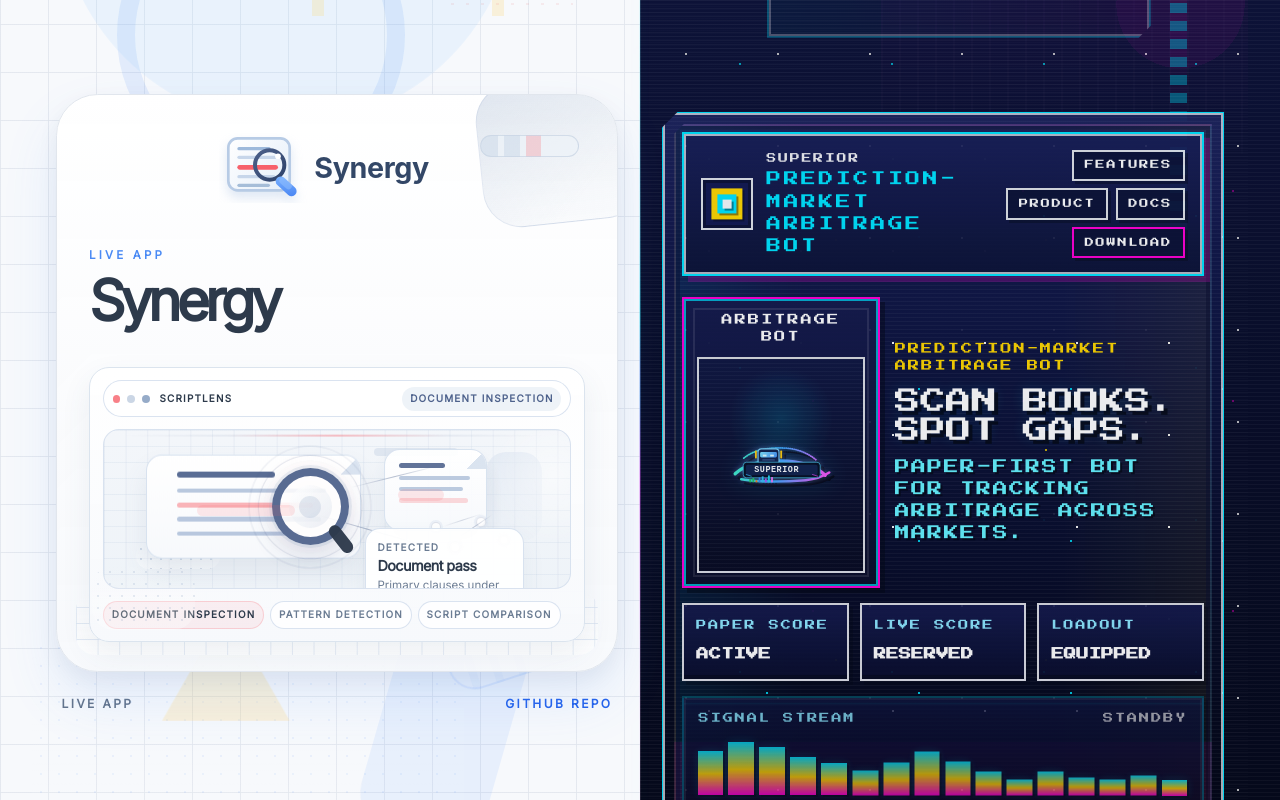
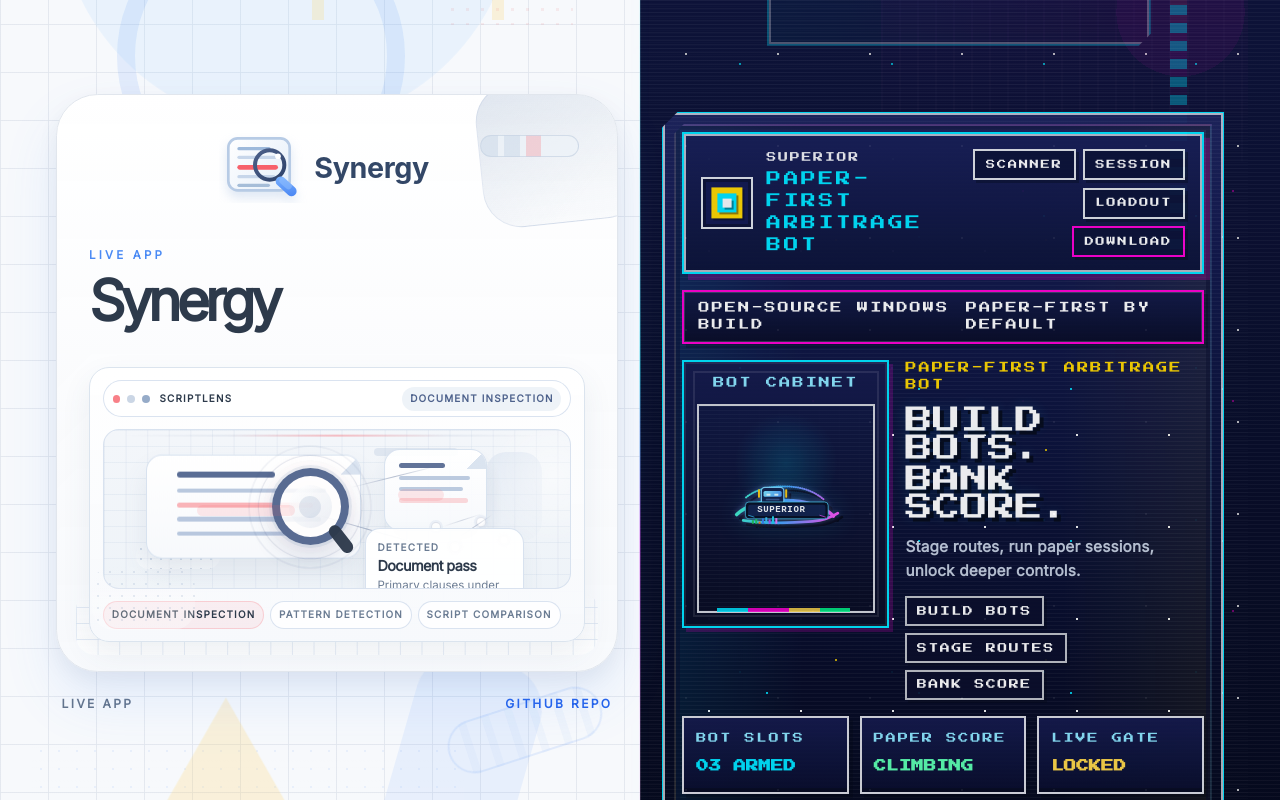
Before and after one commit to Zwin-ux/website, a Next.js app: page / in a window 1280 px wide. Shown: the part 440-1240 px from the top of the page. Built offline with nearby package versions, Linux system fonts and the light colour scheme.

Commit message:
Refine Superior cabinet hierarchy

```diff
--- a/app/page.tsx
+++ b/app/page.tsx
@@ -219,21 +219,26 @@ export default function Home() {
                       <span className="superior-card-brand-copy">
                         <span className="superior-card-brand-name">Superior</span>
                         <span className="superior-card-brand-tag">
-                          Prediction-market arbitrage bot
+                          Paper-first arbitrage bot
                         </span>
                       </span>
                     </div>
                     <div className="superior-card-nav">
-                      <span>Features</span>
-                      <span>Product</span>
-                      <span>Docs</span>
+                      <span>Scanner</span>
+                      <span>Session</span>
+                      <span>Loadout</span>
                       <span>Download</span>
                     </div>
                   </div>
 
+                  <div className="superior-card-statusrail" aria-hidden>
+                    <span>Open-source Windows build</span>
+                    <span>Paper-first by default</span>
+                  </div>
+
                   <div className="superior-card-stage">
                     <div className="superior-card-artframe" aria-hidden>
-                      <p className="superior-card-art-label">Arbitrage bot</p>
+                      <p className="superior-card-art-label">Bot cabinet</p>
                       <div className="superior-card-art-window pixel-art">
                         <img
                           src="/logos/superior.svg"
@@ -245,33 +250,38 @@ export default function Home() {
 
                     <div className="product-card-copy superior-card-copy">
                       <p className="superior-card-kicker">
-                        Prediction-market arbitrage bot
+                        Paper-first arbitrage bot
                       </p>
                       <h2 className="superior-card-title">
-                        <span>Scan books.</span>
-                        <span>Spot gaps.</span>
+                        <span>Build bots.</span>
+                        <span>Bank score.</span>
                       </h2>
                       <p className="superior-card-subtitle">
-                        Paper-first bot for tracking arbitrage across markets.
+                        Stage routes, run paper sessions, unlock deeper controls.
                       </p>
+                      <div className="superior-card-loop" aria-hidden>
+                        <span>Build bots</span>
+                        <span>Stage routes</span>
+                        <span>Bank score</span>
+                      </div>
                     </div>
 
                     <div className="superior-card-scoreboard" aria-hidden>
                       <div className="superior-card-score-item">
                         <span className="superior-card-score-label">
-                          Paper score
+                          Bot slots
                         </span>
-                        <strong>Active</strong>
+                        <strong>03 armed</strong>
                       </div>
                       <div className="superior-card-score-item">
                         <span className="superior-card-score-label">
-                          Live score
+                          Paper score
                         </span>
-                        <strong>Reserved</strong>
+                        <strong>Climbing</strong>
                       </div>
                       <div className="superior-card-score-item">
-                        <span className="superior-card-score-label">Loadout</span>
-                        <strong>Equipped</strong>
+                        <span className="superior-card-score-label">Live gate</span>
+                        <strong>Locked</strong>
                       </div>
                     </div>
 
@@ -282,10 +292,10 @@ export default function Home() {
                     >
                       <div className="superior-card-signal-meta">
                         <span className="superior-card-signal-label">
-                          Signal stream
+                          Session feed
                         </span>
                         <span className="superior-card-signal-status">
-                          {world === "superior" ? "Live" : "Standby"}
+                          {world === "superior" ? "Tracking" : "Standby"}
                         </span>
                       </div>
                       <div className="superior-card-signal-track">
--- a/styles/site.css
+++ b/styles/site.css
@@ -1732,7 +1732,7 @@
 .superior-card-body {
   display: flex;
   flex-direction: column;
-  gap: 1.3rem;
+  gap: 1rem;
   min-height: 100%;
 }
 
@@ -1756,7 +1756,7 @@
   align-items: center;
   justify-content: space-between;
   gap: 1rem;
-  padding: 1rem 1.05rem;
+  padding: 0.95rem 1.05rem 0.9rem;
   border: 2px solid #00e5ff;
   background: linear-gradient(180deg, rgba(25, 32, 88, 0.98), rgba(14, 20, 56, 0.98));
   box-shadow:
@@ -1853,10 +1853,31 @@
   border-color: #ff00d4;
 }
 
+.superior-card-statusrail {
+  display: flex;
+  align-items: center;
+  justify-content: space-between;
+  gap: 1rem;
+  padding: 0.52rem 0.9rem;
+  border: 2px solid #ff00d4;
+  background: linear-gradient(180deg, rgba(20, 26, 72, 0.98), rgba(10, 14, 40, 0.98));
+  box-shadow:
+    inset 0 0 0 1px rgba(248, 250, 252, 0.18),
+    4px 4px 0 rgba(4, 8, 20, 0.24);
+}
+
+.superior-card-statusrail span {
+  color: #ffffff;
+  font-family: "Pixel Operator", var(--font-press-start), "Courier New", monospace;
+  font-size: 0.7rem;
+  letter-spacing: 0.18em;
+  text-transform: uppercase;
+}
+
 .superior-card-stage {
   display: grid;
-  grid-template-columns: minmax(10.75rem, 0.78fr) minmax(0, 1.22fr);
-  gap: 0.95rem;
+  grid-template-columns: minmax(11.2rem, 0.82fr) minmax(0, 1.18fr);
+  gap: 1rem;
   align-items: start;
   flex: 1;
 }
@@ -1864,11 +1885,11 @@
 .superior-card-artframe {
   position: relative;
   padding: 0.8rem;
-  border: 2px solid #ff00d4;
-  background: linear-gradient(180deg, rgba(22, 28, 78, 0.98), rgba(11, 15, 42, 0.98));
+  border: 2px solid #00e5ff;
+  background: linear-gradient(180deg, rgba(22, 28, 78, 0.98), rgba(9, 13, 36, 0.98));
   box-shadow:
-    inset 0 0 0 2px rgba(0, 229, 255, 0.72),
-    5px 5px 0 rgba(4, 8, 20, 0.44);
+    inset 0 0 0 2px rgba(248, 250, 252, 0.08),
+    4px 4px 0 rgba(255, 0, 212, 0.2);
 }
 
 .superior-card-artframe::before {
@@ -1879,19 +1900,40 @@
   pointer-events: none;
 }
 
+.superior-card-artframe::after {
+  content: "";
+  position: absolute;
+  left: 1rem;
+  right: 1rem;
+  bottom: 0.9rem;
+  height: 0.24rem;
+  background: linear-gradient(
+    90deg,
+    rgba(0, 229, 255, 0) 0 10%,
+    rgba(0, 229, 255, 0.98) 10% 28%,
+    rgba(255, 0, 212, 0.98) 28% 52%,
+    rgba(255, 216, 74, 0.96) 52% 70%,
+    rgba(0, 255, 140, 0.94) 70% 88%,
+    rgba(0, 255, 140, 0) 88% 100%
+  );
+  opacity: 0.9;
+}
+
 .superior-card-art-label {
   margin-bottom: 0.75rem;
-  color: #ffffff;
+  color: #8de8ff;
   font-size: 0.7rem;
   text-align: center;
 }
 
 .superior-card-art-window {
+  position: relative;
   display: grid;
   place-items: center;
-  min-height: 13.5rem;
-  padding: 1rem;
-  border: 2px solid rgba(248, 250, 252, 0.88);
+  min-height: 13.1rem;
+  padding: 1rem 1rem 1.4rem;
+  overflow: hidden;
+  border: 2px solid rgba(248, 250, 252, 0.84);
   background:
     radial-gradient(circle at 50% 28%, rgba(0, 229, 255, 0.16), transparent 30%),
     repeating-linear-gradient(
@@ -1902,11 +1944,23 @@
     linear-gradient(180deg, #111843 0%, #090d23 100%);
 }
 
+.superior-card-art-window::after {
+  content: "";
+  position: absolute;
+  inset: 0;
+  background:
+    linear-gradient(rgba(255, 255, 255, 0.04) 1px, transparent 1px),
+    linear-gradient(90deg, rgba(255, 255, 255, 0.03) 1px, transparent 1px);
+  background-size: 100% 1.25rem, 1.25rem 100%;
+  opacity: 0.2;
+  pointer-events: none;
+}
+
 .superior-card-copy {
   display: flex;
   flex-direction: column;
   justify-content: center;
-  gap: 0.8rem;
+  gap: 0.85rem;
   min-height: 100%;
 }
 
@@ -1918,11 +1972,11 @@
 .superior-card-title {
   display: flex;
   flex-direction: column;
-  gap: 0.2rem;
+  gap: 0.25rem;
   color: #ffffff;
   font-family: var(--font-press-start), "Courier New", monospace;
-  font-size: clamp(1.4rem, 2vw, 2.05rem);
-  line-height: 1.02;
+  font-size: clamp(1.48rem, 2.15vw, 2.12rem);
+  line-height: 1;
   text-transform: uppercase;
   text-shadow:
     4px 4px 0 rgba(5, 9, 19, 0.78),
@@ -1934,13 +1988,33 @@
 }
 
 .superior-card-subtitle {
-  color: #66f4ff;
+  color: rgba(230, 241, 255, 0.84);
+  font-size: 0.96rem;
+  font-weight: 600;
+  letter-spacing: 0.01em;
+  line-height: 1.55;
+  text-shadow: none;
+}
+
+.superior-card-loop {
+  display: flex;
+  flex-wrap: wrap;
+  gap: 0.4rem;
+}
+
+.superior-card-loop span {
+  display: inline-flex;
+  align-items: center;
+  min-height: 1.9rem;
+  padding: 0.35rem 0.6rem;
+  border: 2px solid rgba(248, 250, 252, 0.76);
+  background: rgba(11, 16, 44, 0.92);
+  color: #ffffff;
   font-family: "Pixel Operator", var(--font-press-start), "Courier New", monospace;
-  font-size: 0.92rem;
-  letter-spacing: 0.11em;
-  line-height: 1.5;
+  font-size: 0.62rem;
+  letter-spacing: 0.16em;
   text-transform: uppercase;
-  text-shadow: 2px 2px 0 rgba(5, 9, 19, 0.72);
+  box-shadow: 3px 3px 0 rgba(4, 8, 20, 0.28);
 }
 
 .superior-card-scoreboard {
@@ -1972,6 +2046,18 @@
   font-family: var(--font-press-start), "Courier New", monospace;
   font-size: 0.78rem;
   text-transform: uppercase;
+}
+
+.superior-card-score-item:nth-child(1) strong {
+  color: #00e5ff;
+}
+
+.superior-card-score-item:nth-child(2) strong {
+  color: #5cffb2;
+}
+
+.superior-card-score-item:nth-child(3) strong {
+  color: #ffd84a;
 }
 
 .superior-card-signal-panel {
@@ -2014,6 +2100,10 @@
   color: rgba(255, 255, 255, 0.74);
 }
 
+.superior-card-signal-panel[data-live="true"] .superior-card-signal-status {
+  color: #5cffb2;
+}
+
 .superior-card-signal-track {
   display: grid;
   grid-template-columns: repeat(16, minmax(0, 1fr));
@@ -2047,6 +2137,7 @@
 }
 
 .homepage-shell[data-world="superior"] .superior-card-headerband,
+.homepage-shell[data-world="superior"] .superior-card-statusrail,
 .homepage-shell[data-world="superior"] .superior-card-signal-panel {
   border-color: #00e5ff;
   box-shadow:
@@ -2055,7 +2146,6 @@
 }
 
 .homepage-shell[data-world="superior"] .superior-card-title,
-.homepage-shell[data-world="superior"] .superior-card-subtitle,
 .homepage-shell[data-world="superior"] .superior-card-brand-tag,
 .homepage-shell[data-world="superior"] .superior-card-signal-status {
   animation: text-glitch 4.4s steps(3, end) infinite;
@@ -2984,6 +3074,10 @@
     justify-content: flex-start;
   }
 
+  .superior-card-statusrail {
+    flex-wrap: wrap;
+  }
+
   .superior-card-art-window {
     min-height: 13rem;
   }
@@ -3197,6 +3291,15 @@
     font-size: 0.48rem;
   }
 
+  .superior-card-statusrail {
+    gap: 0.55rem;
+    padding: 0.6rem 0.7rem;
+  }
+
+  .superior-card-statusrail span {
+    font-size: 0.54rem;
+  }
+
   .superior-card-artframe {
     padding: 0.7rem;
   }
@@ -3219,6 +3322,12 @@
   .superior-card-subtitle {
     font-size: 0.82rem;
     line-height: 1.45;
+  }
+
+  .superior-card-loop span {
+    min-height: 1.65rem;
+    padding: 0.28rem 0.45rem;
+    font-size: 0.5rem;
   }
 
   .superior-card-scoreboard {
```
